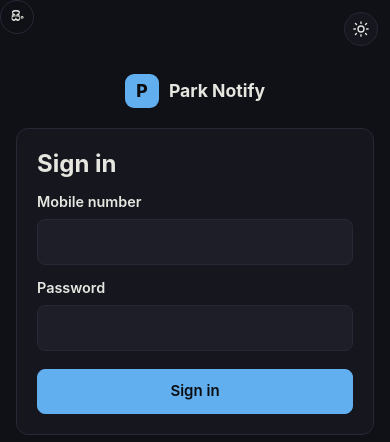
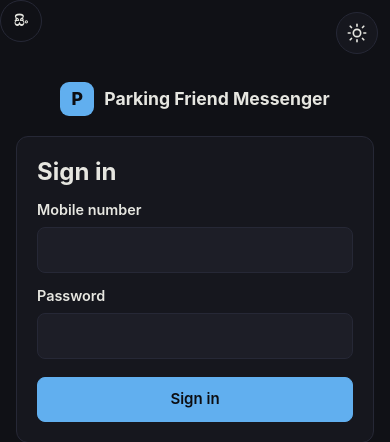
Before and after one commit to witanage/CW_Budget, a Flask app: page /park/login in a window 390 px wide. Shown: the top 442 px of the page. Run offline with Flask 3, Linux system fonts and the light colour scheme; parts of the project's set-up code (start-up, migrations or seed data) failed here and were passed over.

Commit message:
mobile view responsiveness increased

```diff
--- a/services/parking/totp.py
+++ b/services/parking/totp.py
@@ -12,7 +12,7 @@ import time
 import pyotp
 import qrcode
 
-ISSUER = 'Park Notify'
+ISSUER = 'Parking Friend Messenger'
 PERIOD = 30
 RECOVERY_COUNT = 8
 _CODE_RE = re.compile(r'^\d{6}$')
--- a/templates/park/_i18n.html
+++ b/templates/park/_i18n.html
@@ -5,11 +5,11 @@
 (function () {
     const SI = {
         // ---- common ----
-        'Park Notify': 'Park Notify',
+        'Parking Friend Messenger': 'Parking Friend Messenger',
         'Sign in': 'පිවිසෙන්න', 'Sign out': 'ඉවත් වන්න', 'Sign in failed.': 'පිවිසීම අසාර්ථකයි.',
         'Mobile number': 'ජංගම දුරකථන අංකය', 'Password': 'මුරපදය',
-        'Sign in · Park Notify': 'පිවිසෙන්න · Park Notify',
-        'Back office · Park Notify': 'පරිපාලන අංශය · Park Notify',
+        'Sign in · Parking Friend Messenger': 'පිවිසෙන්න · Parking Friend Messenger',
+        'Back office · Parking Friend Messenger': 'පරිපාලන අංශය · Parking Friend Messenger',
         'Notify vehicle owner': 'වාහන හිමියාට දැනුම් දෙන්න',
         'Dashboard QR card': 'ඩෑෂ්බෝඩ් QR කාඩ්පත',
         'Switch theme': 'තේමාව මාරු කරන්න', 'Switch to dark': 'අඳුරු තේමාවට මාරු වන්න', 'Switch to light': 'ලා තේමාවට මාරු වන්න',
@@ -223,10 +223,23 @@
             b.setAttribute('title', b.getAttribute('aria-label'));
         });
     }
+    try { if (sessionStorage.getItem('park_lang_switched')) { sessionStorage.removeItem('park_lang_switched'); document.body.classList.add('lang-switched'); } } catch (err) { /* ignore */ }
     document.addEventListener('click', (e) => {
-        if (!e.target.closest('[data-lang-toggle]')) return;
+        const btn = e.target.closest('[data-lang-toggle]');
+        if (!btn) return;
         try { localStorage.setItem('park_lang', lang === 'si' ? 'en' : 'si'); } catch (err) { /* storage blocked */ }
-        location.reload();
+        // Same circular reveal as the theme button, then reload in the new language.
+        const reduce = window.matchMedia('(prefers-reduced-motion: reduce)').matches;
+        if (reduce) { location.reload(); return; }
+        try { sessionStorage.setItem('park_lang_switched', '1'); } catch (err) { /* ignore */ }
+        const r = btn.getBoundingClientRect(), x = r.left + r.width / 2, y = r.top + r.height / 2;
+        const radius = Math.hypot(Math.max(x, innerWidth - x), Math.max(y, innerHeight - y));
+        const w = document.createElement('div');
+        w.className = 'lang-wipe';
+        w.style.left = x + 'px'; w.style.top = y + 'px';
+        document.body.appendChild(w);
+        requestAnimationFrame(() => { w.style.transform = 'translate(-50%,-50%) scale(' + (radius * 2 / 20 + 1) + ')'; });
+        setTimeout(() => location.reload(), 520);
     });
 
     paintToggle();
--- a/templates/park/base.html
+++ b/templates/park/base.html
@@ -6,7 +6,7 @@
     <meta name="referrer" content="strict-origin">
     <meta name="robots" content="noindex, nofollow">
     <meta name="csrf-token" content="{{ csrf_token() }}">
-    <title>{% block title %}Park Notify{% endblock %}</title>
+    <title>{% block title %}Parking Friend Messenger{% endblock %}</title>
     <!-- Apply saved theme before paint to avoid a flash (same key as the budget app) -->
     <script>
         try { document.documentElement.setAttribute('data-theme', localStorage.getItem('theme') === 'light' ? 'light' : 'dark'); }
@@ -79,13 +79,17 @@
         .recaptcha { margin-top: 16px; min-height: 78px; }
         .theme-toggle-btn {
             background: transparent; border: 1px solid var(--border); color: var(--text);
-            width: 34px; height: 34px; padding: 0; display: inline-flex; align-items: center;
+            width: 42px; height: 42px; padding: 0; display: inline-flex; align-items: center;
             justify-content: center; border-radius: 999px; cursor: pointer; transition: all .3s ease;
         }
         .theme-toggle-btn:hover { border-color: var(--accent); color: var(--accent); }
+        .theme-toggle-btn svg { width: 22px; height: 22px; }
         .theme-toggle-float { position: fixed; top: 12px; right: 12px; z-index: 50; background: var(--surface); }
-        .lang-toggle-btn { width: auto; min-width: 34px; padding: 0 10px; font-weight: 700; font-size: .8rem; }
-        .lang-toggle-float { right: 56px; }
+        .lang-toggle-btn { width: auto; min-width: 42px; padding: 0 12px; font-weight: 700; font-size: .9rem; }
+        .lang-toggle-float { right: 62px; }
+        .lang-wipe { position: fixed; z-index: 9999; border-radius: 50%; background: var(--accent); pointer-events: none; width: 20px; height: 20px; transform: translate(-50%,-50%) scale(0); transition: transform .5s ease-in-out; }
+        @keyframes pageIn { from { opacity: 0; } to { opacity: 1; } }
+        body.lang-switched { animation: pageIn .45s ease-out; }
         ::view-transition-old(root), ::view-transition-new(root) { animation: none; mix-blend-mode: normal; }
         ::view-transition-old(root) { z-index: 1; }
         ::view-transition-new(root) { z-index: 2; }
--- a/templates/park/dashboard.html
+++ b/templates/park/dashboard.html
@@ -1,5 +1,5 @@
 {% extends "park/base.html" %}
-{% block title %}Back office · Park Notify{% endblock %}
+{% block title %}Back office · Parking Friend Messenger{% endblock %}
 {% block head %}
 <style>
     header.top { border-bottom: 1px solid var(--border); background: var(--surface); }
@@ -40,7 +40,7 @@
 {% block body %}
 <header class="top">
     <div class="wrap">
-        <div class="brand"><div class="brand-mark">P</div><span>Park Notify</span></div>
+        <div class="brand"><div class="brand-mark">P</div><span>Parking Friend Messenger</span></div>
         <div class="spacer"></div>
         <span class="muted small">{{ user.full_name or user.mobile_e164 }}</span>
         <button type="button" class="theme-toggle-btn lang-toggle-btn" data-lang-toggle aria-label="Language"></button>
--- a/templates/park/login.html
+++ b/templates/park/login.html
@@ -1,9 +1,9 @@
 {% extends "park/base.html" %}
-{% block title %}Sign in · Park Notify{% endblock %}
+{% block title %}Sign in · Parking Friend Messenger{% endblock %}
 {% block body %}
 <main class="narrow">
     <div class="brand" style="justify-content:center;margin:16px 0 20px">
-        <div class="brand-mark">P</div><span>Park Notify</span>
+        <div class="brand-mark">P</div><span>Parking Friend Messenger</span>
     </div>
     <section class="card">
         <h1>Sign in</h1>
--- a/templates/park/scan_invalid.html
+++ b/templates/park/scan_invalid.html
@@ -1,5 +1,5 @@
 {% extends "park/base.html" %}
-{% block title %}Park Notify{% endblock %}
+{% block title %}Parking Friend Messenger{% endblock %}
 {% block body %}
 <main class="narrow">
     <section class="card" style="text-align:center">
```
Also changed, not shown: templates/park/scan.html (+16 -1 lines).
